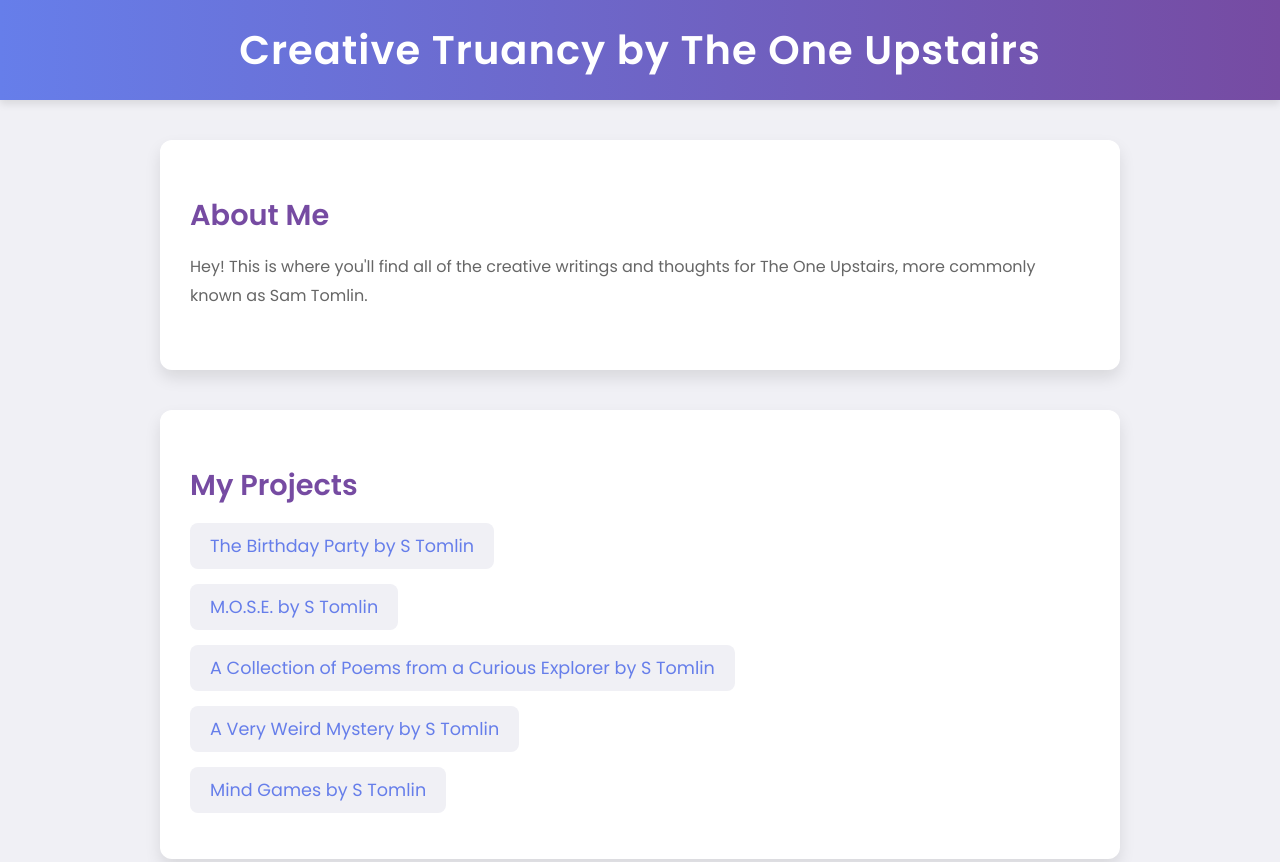
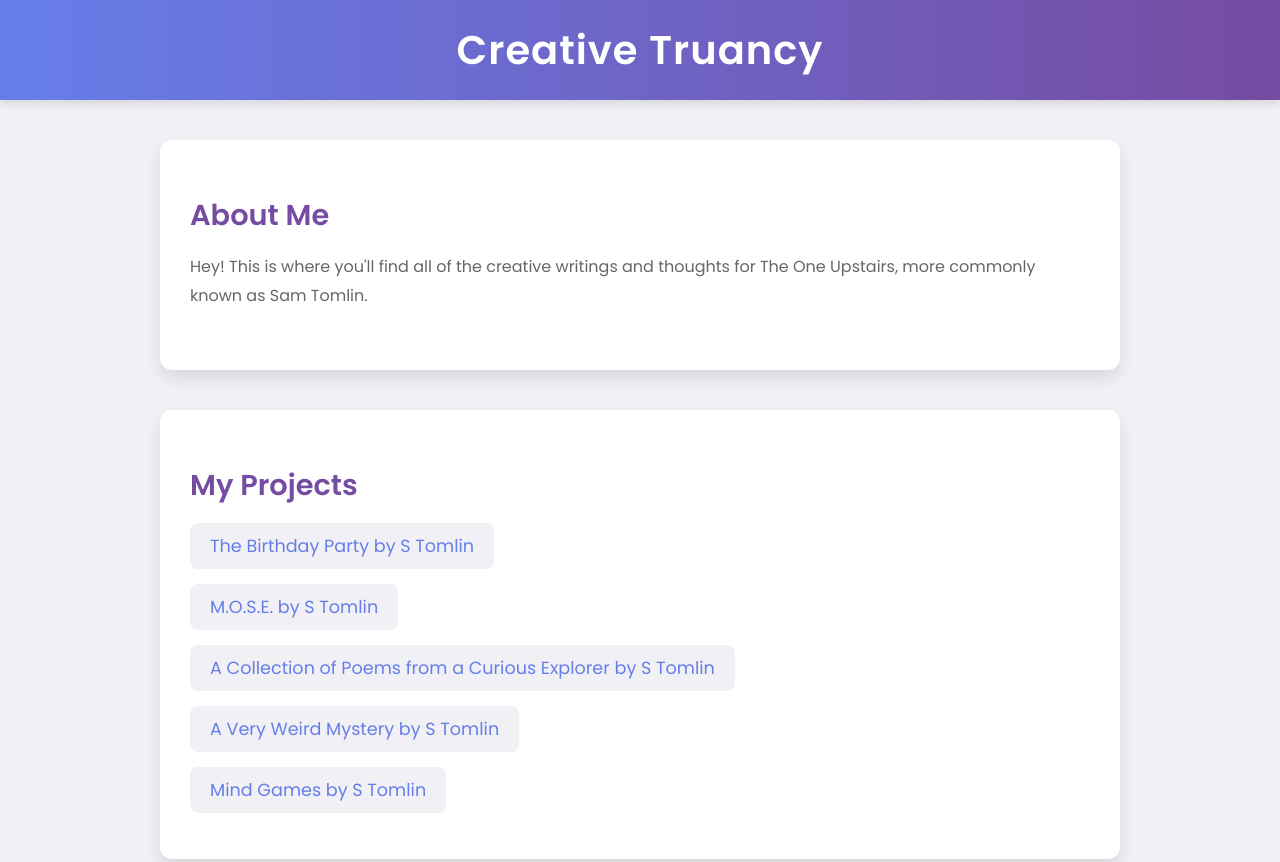
Before and after one commit to TheOneUpstairs/TheOneUpstairs.github.io, a plain HTML site: page index.html in a window 1280 px wide. Shown: the top 862 px of the page. Drawn offline with Linux system fonts and the light colour scheme.

Commit message:
Update index.html

```diff
--- a/index.html
+++ b/index.html
@@ -119,7 +119,7 @@
 <body>
 
     <header>
-        <h1>Creative Truancy by The One Upstairs</h1>
+        <h1>Creative Truancy</h1>
     </header>
 
     <section id="about">
```
